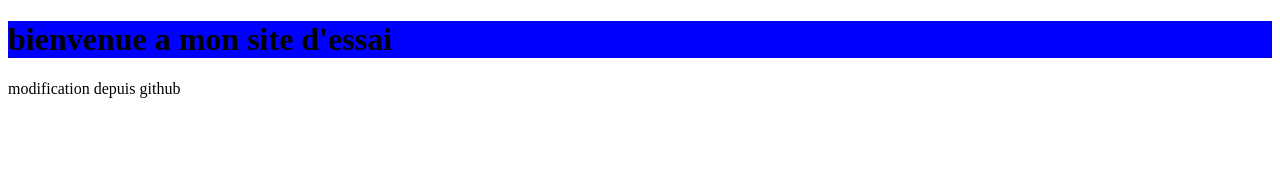
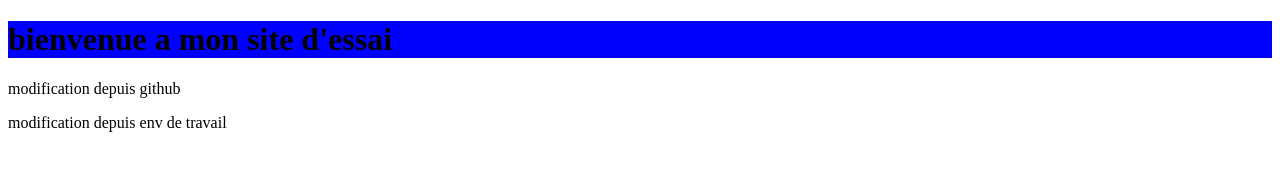
Before and after one commit to AdoumGrene21/projet_essai, a plain HTML site: page index.html in a window 1280 px wide. Drawn offline with Linux system fonts and the light colour scheme.

Commit message:
ajout de 2em paragraphe de puis en local

```diff
--- a/index.html
+++ b/index.html
@@ -12,5 +12,8 @@
     <p>
         modification depuis github
     </p>
+    <p>
+        modification depuis env de travail
+    </p>
 </body>
 </html>
```
